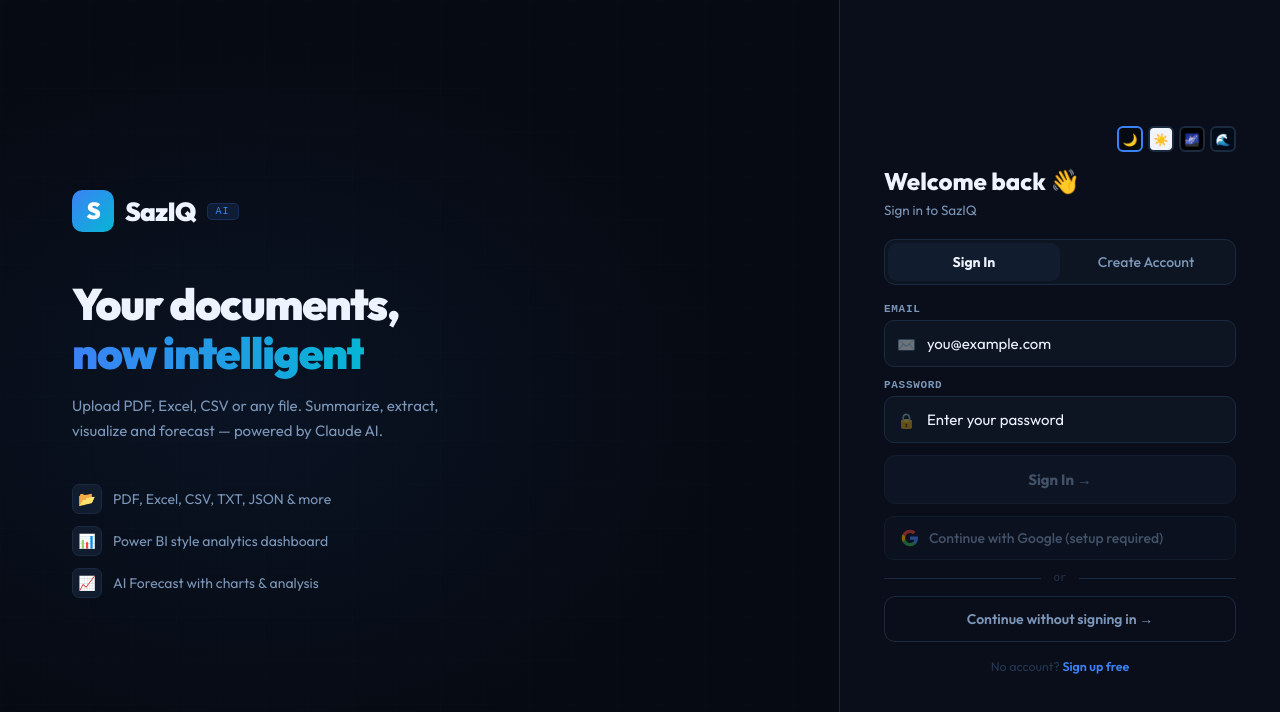
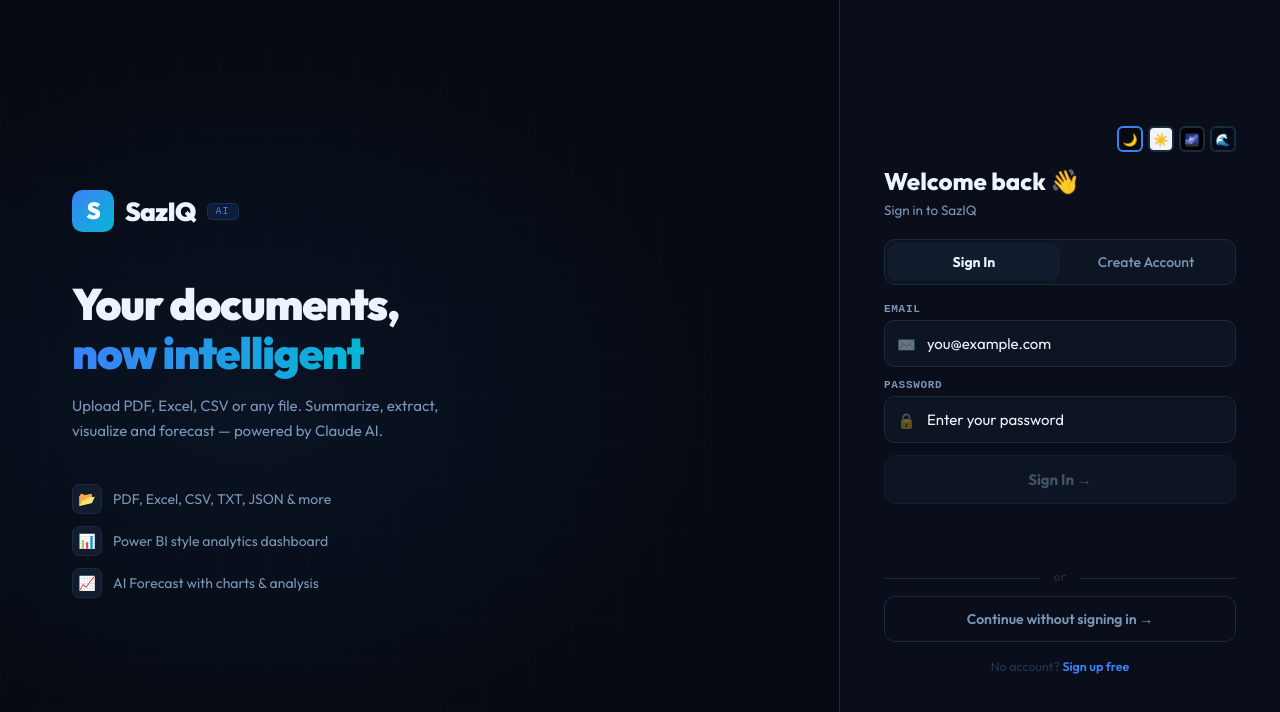
Before and after one commit to sazidmahmud304/saziq-ai, a React (Vite) app: page / in a window 1280 px wide. Shown: the top 712 px of the page. Built offline with nearby package versions, Linux system fonts and the light colour scheme.

Commit message:
Update App.jsx

```diff
--- a/src/App.jsx
+++ b/src/App.jsx
@@ -5,7 +5,7 @@
 const STRIPE_MONTHLY_LINK = "https://buy.stripe.com/test_4gM00jdQH7Hcch43N5gMw01";
 const STRIPE_YEARLY_LINK  = "https://buy.stripe.com/test_6oU00jh2T9Pkgxk1EXgMw00";
 // Google OAuth — get from console.cloud.google.com → Create project → OAuth 2.0 Client ID
-const GOOGLE_CLIENT_ID = "YOUR_GOOGLE_CLIENT_ID.apps.googleusercontent.com";
+const GOOGLE_CLIENT_ID = "7168961034-q3laumkm5fikp2tca2oe0dqg7665au53.apps.googleusercontent.com";
 const BRAND = "SazIQ";
 const FREE_LIMIT = 5;
 
```
